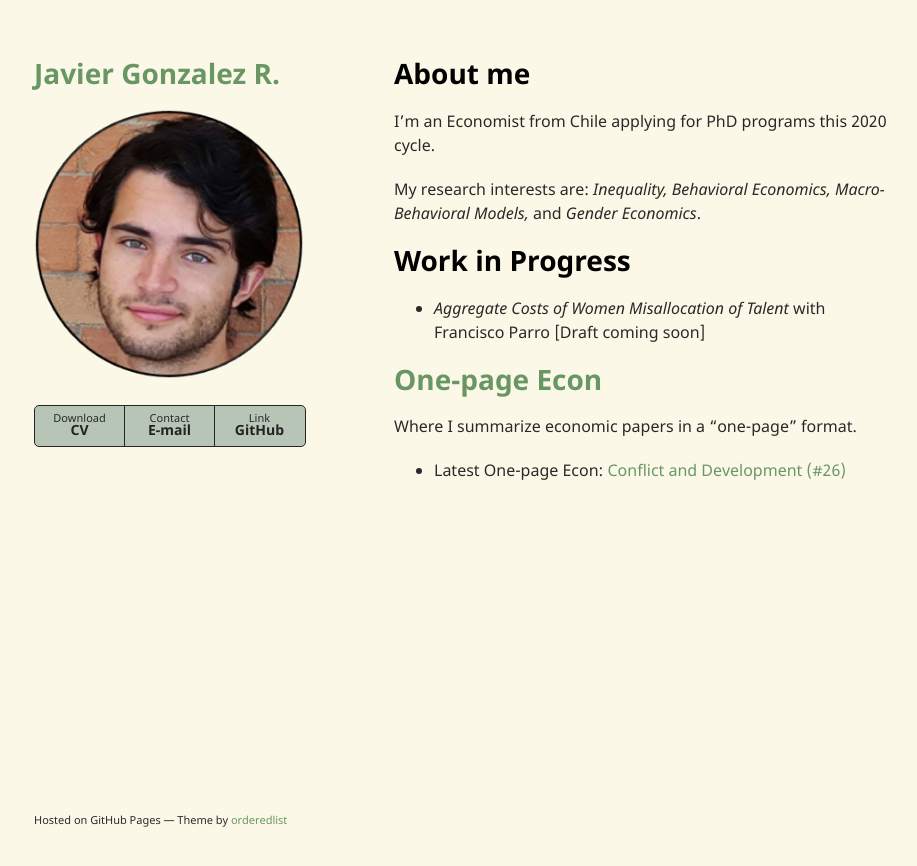
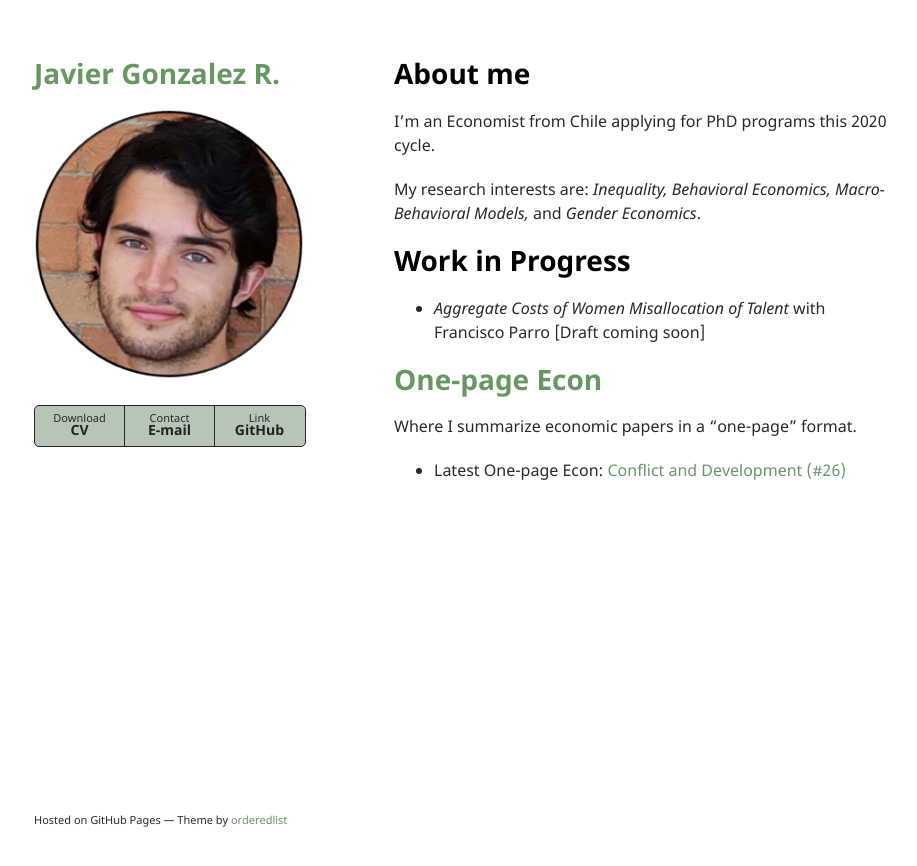
Before and after one commit to jjgecon/jjgecon.github.io, a Jekyll site: the page built from index.md, in a window 1280 px wide. Shown: the top 866 px of the page, without its empty margins (176-1093 px from the left). Built offline with Jekyll 4.4.1, drawn with Linux system fonts in a browser that asks for light colours; the repository's description, which GitHub fills in, is left out; our own code applies the rules of GitHub Pages for plain Markdown files.

Commit message:
Signed-off-by: jjgecon <javierj.g18@gmail.com>

```diff
--- a/_sass/jekyll-theme-minimal.scss
+++ b/_sass/jekyll-theme-minimal.scss
@@ -2,7 +2,7 @@
 @import "rouge-github";
 
 body {
-  background-color: #fcf8e8;
+  background-color: #ffffff;
   padding:50px;
   font: 16px/1.5 "Noto Sans", "Helvetica Neue", Helvetica, Arial, sans-serif;
   color:#292929;
```
